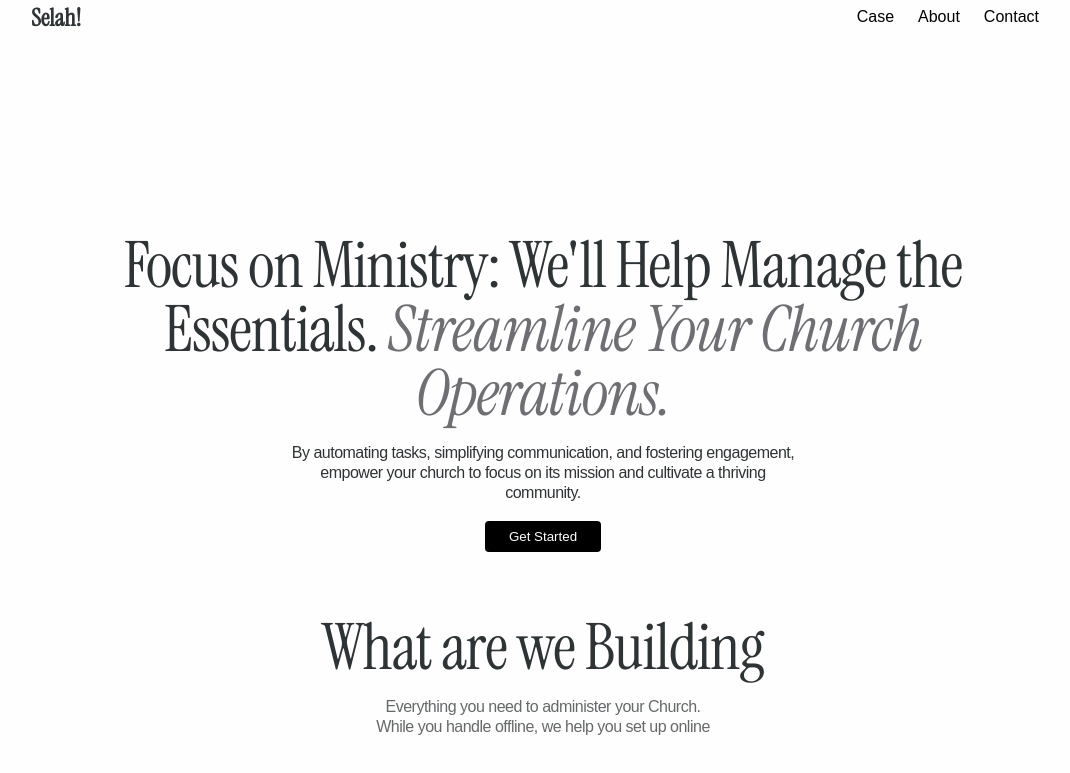
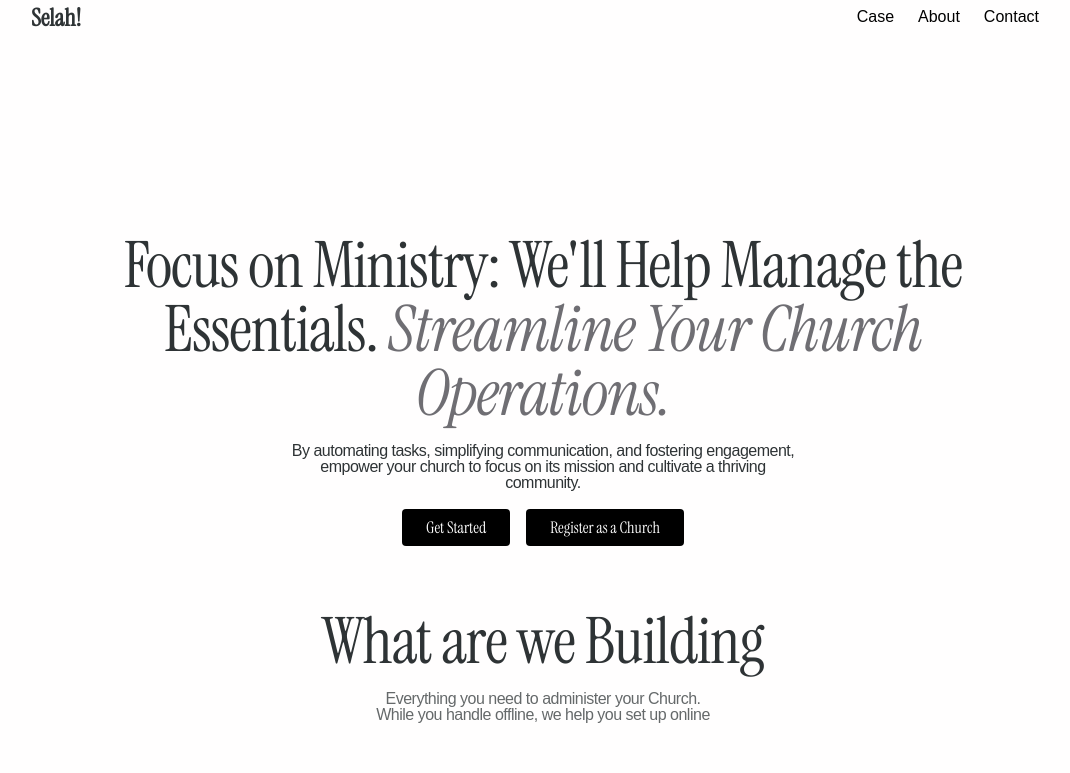
Before and after one commit to byfolarin/Selah, a React (Vite) app in the folder Selah/: page / in a window 1280 px wide. Shown: the top 773 px of the page, without its empty margins (97-1167 px from the left). Built offline with nearby package versions, Linux system fonts and the light colour scheme; a web font is replaced by a local one.

Commit message:
supported h2

```diff
--- a/Selah/src/components/website/Website.jsx
+++ b/Selah/src/components/website/Website.jsx
@@ -20,8 +20,13 @@ const Website = () => {
         </h2>
 
       <div className="get-started-button">
+
         <button className='Sign-up-button'>
           Get Started
+          </button>
+
+          <button className='Sign-up-button'>
+          Register as a Church
           </button>
       </div>
 
--- a/Selah/src/index.css
+++ b/Selah/src/index.css
@@ -63,6 +63,10 @@ body{
   text-align: center;
 }
 
+.get-started-button{
+  display: flex;
+  gap: 16px;
+}
 
 .top-bar ul{
   padding: 0px;
@@ -125,7 +129,7 @@ h2{
   font-size: 16px;
   font-weight: 400;
   letter-spacing: -0.5px;
-  line-height: 20px;
+  line-height: 16px;
   padding: 4px 0px;
   font-optical-sizing: auto;
   color: #65696a;
@@ -138,6 +142,8 @@ h2{
 
 
 .Sign-up-button{
+  font-family: "Instrument Serif", serif;
+  font-size: 16px;
   cursor: pointer;
   padding: 8px 24px;
   color: white;
```
